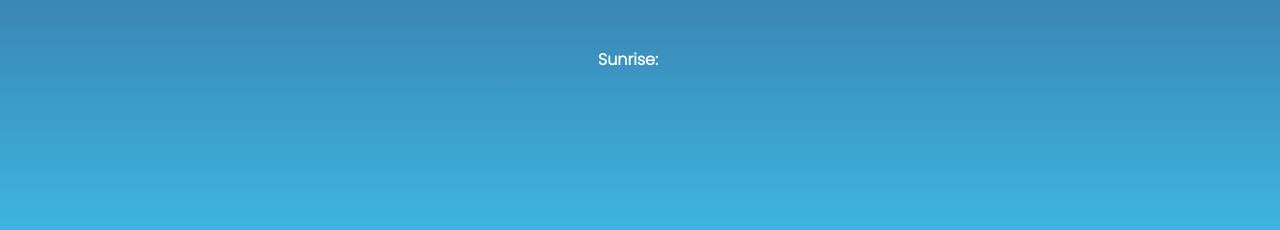
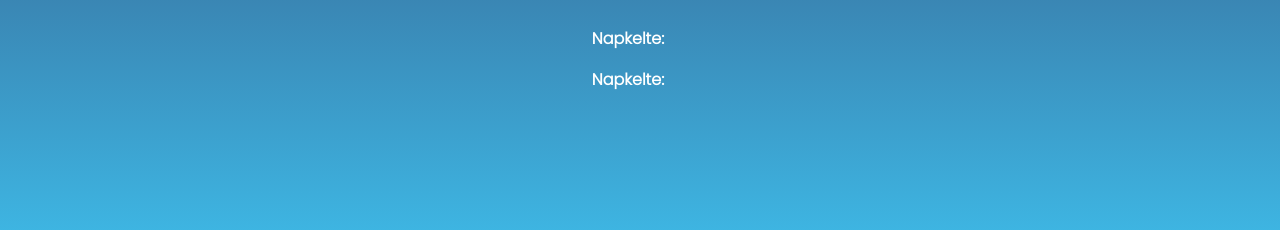
Before and after one commit to norvyll/weather-app, a plain HTML site: page index.html in a window 1280 px wide. Shown: the part 548-778 px from the top of the page. Drawn offline with Linux system fonts and the light colour scheme.

Commit message:
add sunset and sunrise title in hungarian

```diff
--- a/assets/js/main.js
+++ b/assets/js/main.js
@@ -38,6 +38,7 @@ $(document).ready(function () {
                     }
                 });
                 $('.sunrise').html(res.data[0].sunrise);
+                $('.sunset').html(res.data[0].sunset);
 
                 //SETTING UP THE ICON
                 let icons = new Skycons({
--- a/assets/style.css
+++ b/assets/style.css
@@ -61,7 +61,22 @@
     margin-top: 50px;
 }
 
+.row4{
+    display: flex;
+    justify-content: center;
+    align-items: center;
+    margin-top: 1rem;
+}
+
+
 .row3 p {
+    color: white;
+    padding-right: 1rem;
+    font-size: 1rem;
+    font-weight: bold;
+}
+
+.row4 p {
     color: white;
     padding-right: 1rem;
     font-size: 1rem;
@@ -90,6 +105,12 @@
 }
 
 .sunrise {
+    color: white;
+    padding-right: 0.5rem;
+    font-size: 1rem;
+}
+
+.sunset {
     color: white;
     padding-right: 0.5rem;
     font-size: 1rem;
--- a/index.html
+++ b/index.html
@@ -24,8 +24,12 @@
             </div>
             <h2 class="weather-description"></h2>
             <div class="row3">
-                <p>Sunrise:</p>
+                <p>Napkelte:</p>
                 <h1 class="sunrise"></h1>
+            </div>
+            <div class="row4">
+                <p>Napkelte:</p>
+                <h1 class="sunset"></h1>
             </div>
         </div>
     </div>
```
